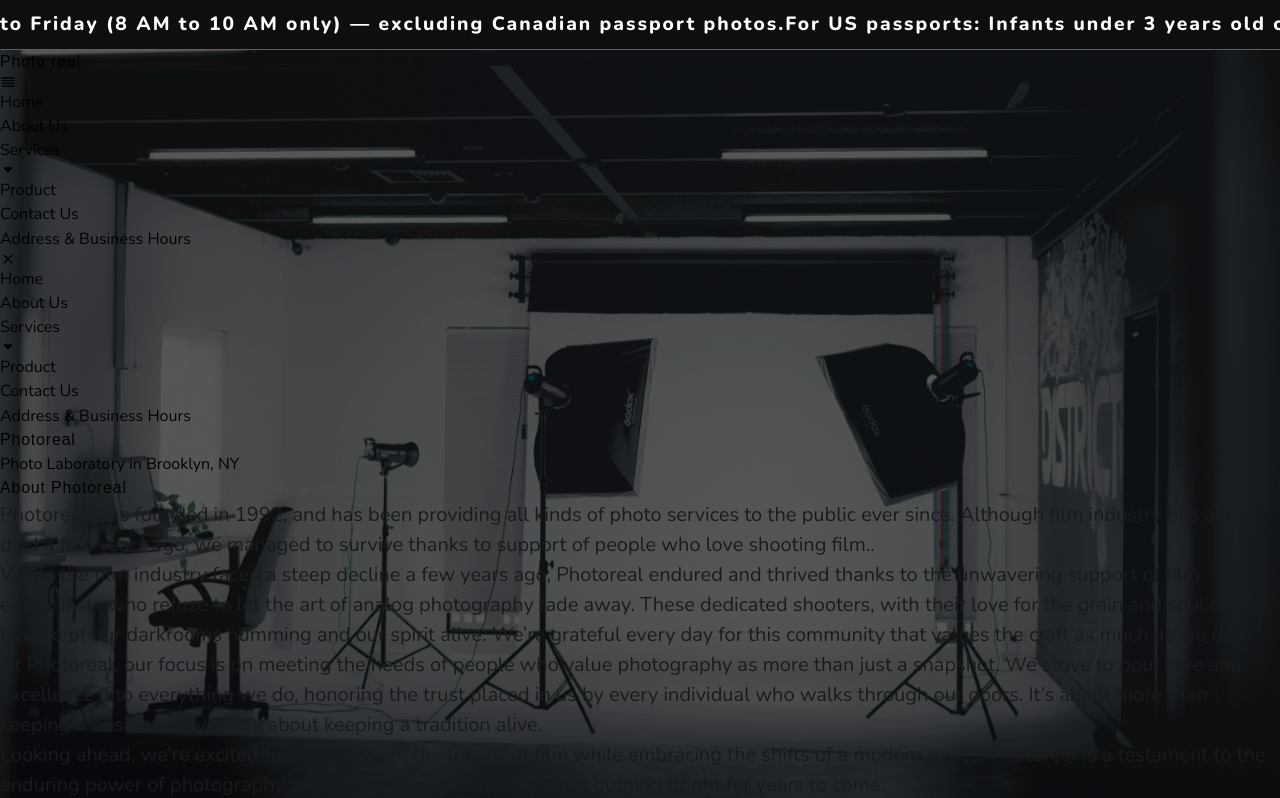
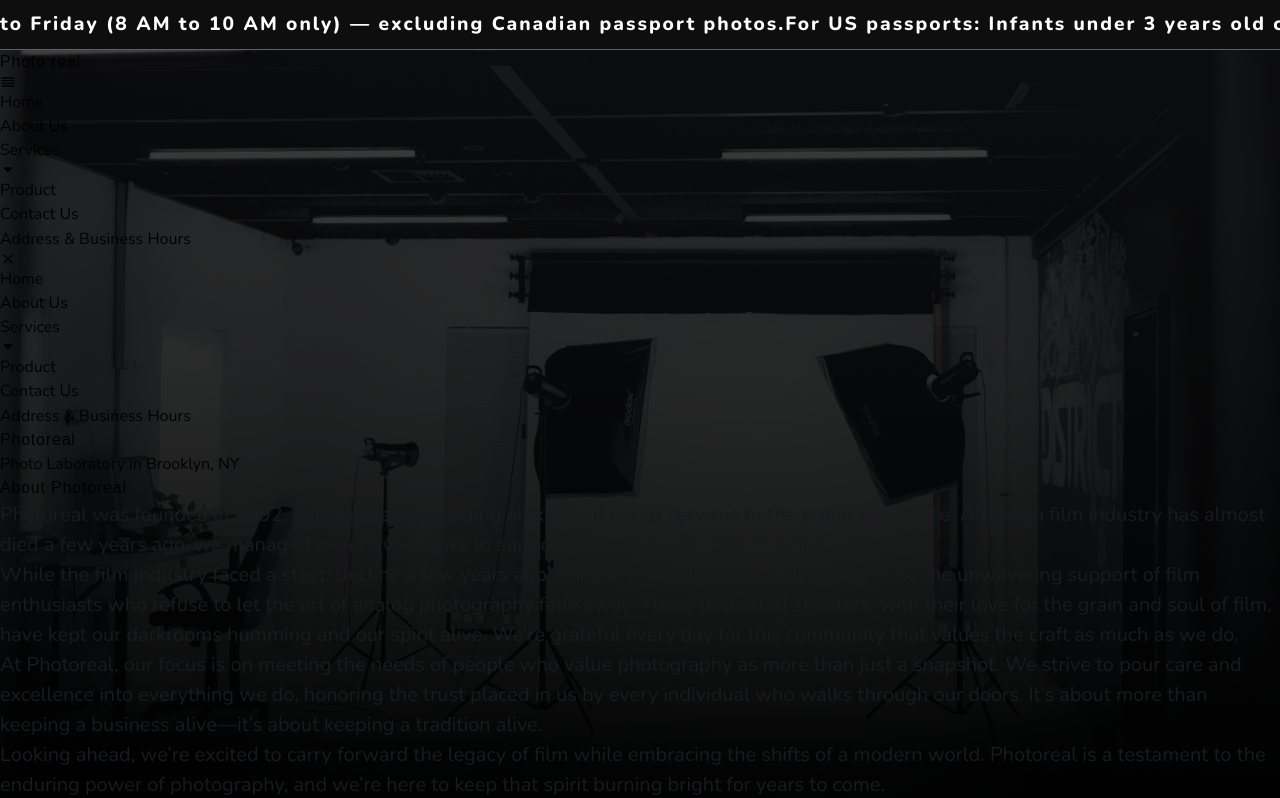
Before and after one commit to abdullahmug2332/Photo-Real, a React (Vite) app: page / in a window 1280 px wide. Shown: the top 798 px of the page. Built offline with nearby package versions, Linux system fonts and the light colour scheme; a web font is replaced by a local one.

Commit message:
small adjustments

```diff
--- a/src/App.css
+++ b/src/App.css
@@ -35,14 +35,21 @@ p,.pf{
   left: 0;
   width: 100%;
   height: 100vh;
-  min-height: 739px;
-  background-image: url(../public/heroimg.jpg);
+  min-height: 799px;
+  background-image: linear-gradient(
+      to top,
+      rgba(0, 0, 0, 0.932),
+      rgba(0, 0, 0, 0.541),
+      rgba(0, 0, 0, 0.219)
+    ),
+    url(../public/heroimg.jpg);
   background-size: cover;
   background-repeat: no-repeat;
   background-position: center;
   background-attachment: fixed;
   z-index: -1;
 }
+
 
 
 td{
--- a/src/Components/HomeHero.jsx
+++ b/src/Components/HomeHero.jsx
@@ -3,7 +3,7 @@ import React from 'react'
 export default function Homehero() {
   return (
     <>
-    <section id='hero' className=' hero min-h-[739px] h-[100vh] bg-[#00000099] flex flex-col justify-center items-center' >
+    <section id='hero' className=' hero min-h-[739px] h-[100vh]  flex flex-col justify-center items-center' >
         <p className='font-bold text-[28px] md:text-[65px] text-white font-[Montserrat, "Trebuchet MS", sans-serif] h tracking-wider'>Photoreal</p>
         <p className='font-bold text-[18px] md:text-[30px] text-[#20B2AA] font-[Montserrat, "Trebuchet MS", sans-serif] '>Photo Laboratory in Brooklyn, NY</p>
     </section>
```
